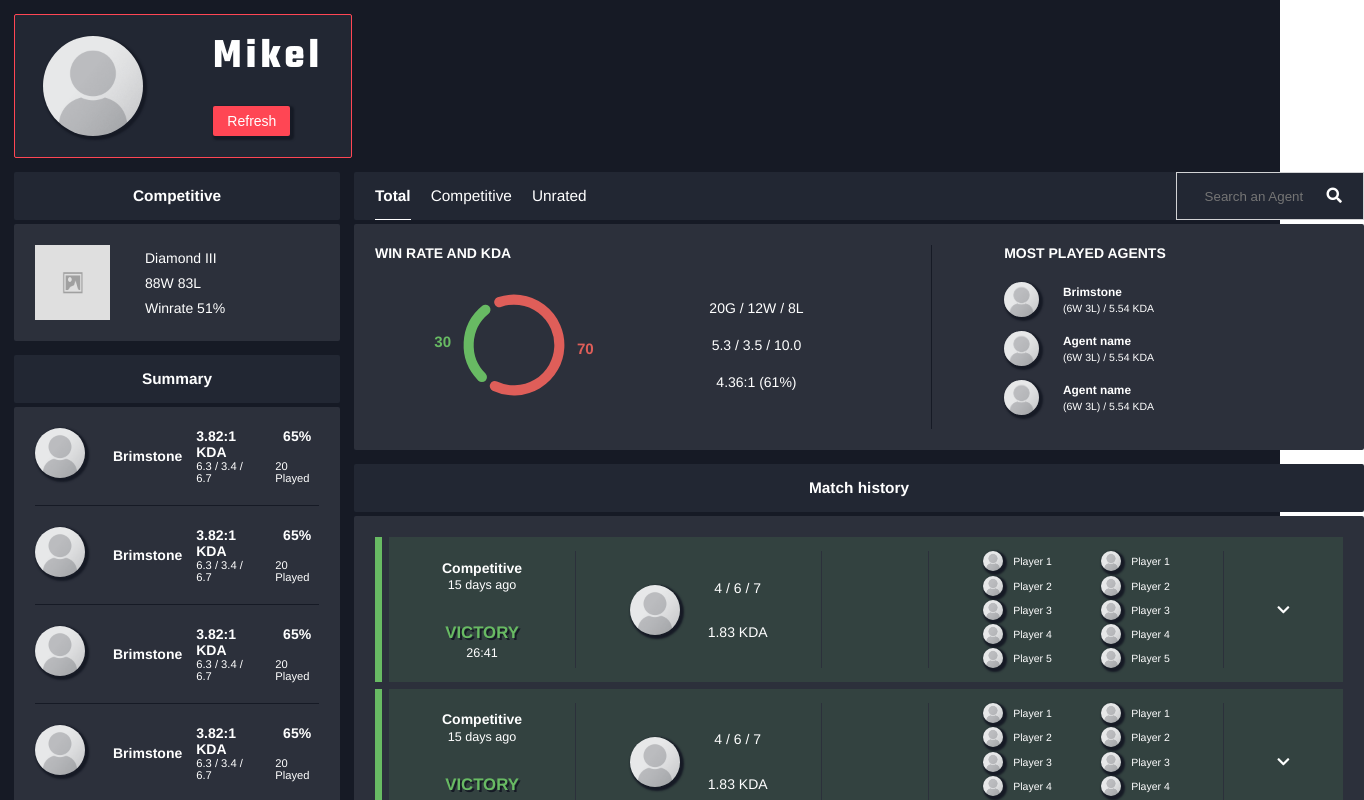
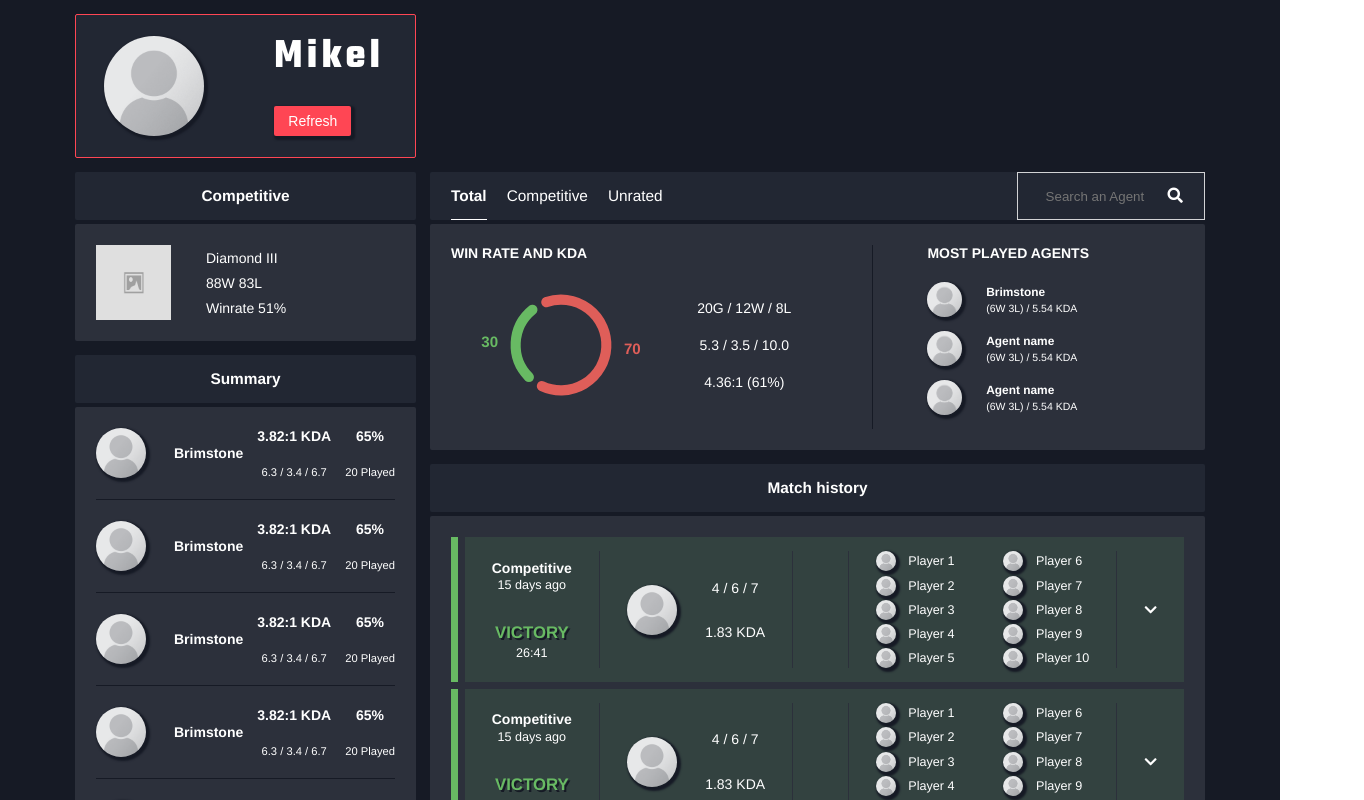
Before and after one commit to bobaec/valostats, a React (Create React App) app: page /player in a window 1280 px wide. Shown: the top 800 px of the page, 1364 px wide, since content can reach past the window. Built offline with nearby package versions, Linux system fonts and the light colour scheme.

Commit message:
fix match history items formatting

```diff
--- a/src/components/playerComponents/MatchDetails.scss
+++ b/src/components/playerComponents/MatchDetails.scss
@@ -1,7 +1,7 @@
 @import '../../colors.scss';
 
 .match-details-container {
-  font-size: 0.9rem;
+  font-size: 0.75rem;
 
   .match-header {
     font-size: 1rem;
@@ -10,20 +10,21 @@
     justify-content: space-evenly;
     align-items: center;
     background: $outer-box-black;
+    padding-left: 0;
 
     .header-item {
-      min-width: 90px;
-      padding: 1rem;
+      min-width: 85px;
       text-align: center;
+      padding: 1rem 0;
+      font-size: 0.9rem;
     }
 
     .match-result {
-      padding: 0;
-      text-align: start;
-      // min-width: unset;
-      padding-right: 1.6rem;
       text-transform: uppercase;
       font-weight: 600;
+      width: calc(120px - 1rem);
+      padding-left: 1rem;
+      text-align: left;
 
       &.victory {
         color: $victory;
@@ -62,13 +63,24 @@
         .player-container {
           display: flex;
           align-items: center;
+          width: calc(120px - 1rem);
         }
 
         .player-kda {
           display: flex;
           flex-direction: column;
+
+          .player-kda-summary {
+            margin-bottom: 0.2rem;
+          }
         }
 
+        .player-name {
+          text-overflow: ellipsis;
+          overflow: hidden;
+        }
+
+        .player-container,
         .player-rank,
         .player-combat-score,
         .player-kda-summary,
@@ -77,8 +89,8 @@
         .player-first-bloods,
         .player-plants,
         .player-defuses {
-          padding: 0 1rem;
-          min-width: 4rem;
+          // padding: 0 1rem;
+          min-width: 85px;
           text-align: center;
         }
       }
--- a/src/components/playerComponents/MatchHistoryItem.jsx
+++ b/src/components/playerComponents/MatchHistoryItem.jsx
@@ -4,7 +4,21 @@ import MatchDetails from './MatchDetails';
 export default function MatchHistoryItem(props) {
   const [state, setState] = useState({
     showMatchDetails: false,
+    firstTeam: ['Player 1', 'Player 2', 'Player 3', 'Player 4', 'Player 5'],
+    secondTeam: ['Player 6', 'Player 7', 'Player 8', 'Player 9', 'Player 10'],
   });
+
+  const teamlist = (item) => {
+    return item.map((player) => (
+      <div className='team-player'>
+        <img className='hero-icon small' src='portraitPlaceholder.png' alt='' />
+        <span>{player}</span>
+      </div>
+    ));
+  };
+
+  const firstTeam = teamlist(state.firstTeam);
+  const secondTeam = teamlist(state.secondTeam);
 
   return (
     <>
@@ -33,50 +47,8 @@ export default function MatchHistoryItem(props) {
           <div className='best-round'></div>
           <div className='seperator'></div>
           <div className='match-players'>
-            <div className='team-list'>
-              <div className='team-player'>
-                <img className='hero-icon small' src='portraitPlaceholder.png' alt='' />
-                <span>Player 1</span>
-              </div>
-              <div className='team-player'>
-                <img className='hero-icon small' src='portraitPlaceholder.png' alt='' />
-                <span>Player 2</span>
-              </div>
-              <div className='team-player'>
-                <img className='hero-icon small' src='portraitPlaceholder.png' alt='' />
-                <span>Player 3</span>
-              </div>
-              <div className='team-player'>
-                <img className='hero-icon small' src='portraitPlaceholder.png' alt='' />
-                <span>Player 4</span>
-              </div>
-              <div className='team-player'>
-                <img className='hero-icon small' src='portraitPlaceholder.png' alt='' />
-                <span>Player 5</span>
-              </div>
-            </div>
-            <div className='team-list'>
-              <div className='team-player'>
-                <img className='hero-icon small' src='portraitPlaceholder.png' alt='' />
-                <span>Player 1</span>
-              </div>
-              <div className='team-player'>
-                <img className='hero-icon small' src='portraitPlaceholder.png' alt='' />
-                <span>Player 2</span>
-              </div>
-              <div className='team-player'>
-                <img className='hero-icon small' src='portraitPlaceholder.png' alt='' />
-                <span>Player 3</span>
-              </div>
-              <div className='team-player'>
-                <img className='hero-icon small' src='portraitPlaceholder.png' alt='' />
-                <span>Player 4</span>
-              </div>
-              <div className='team-player'>
-                <img className='hero-icon small' src='portraitPlaceholder.png' alt='' />
-                <span>Player 5</span>
-              </div>
-            </div>
+            <div className='team-list'>{firstTeam}</div>
+            <div className='team-list'>{secondTeam}</div>
           </div>
           <div className='seperator'></div>
           <i
--- a/src/components/playerComponents/Player.scss
+++ b/src/components/playerComponents/Player.scss
@@ -15,7 +15,7 @@
       display: flex;
       flex-direction: column;
       justify-content: flex-start;
-      width: 1350px;
+      width: 1130px;
       margin: 0 auto;
     }
 
@@ -28,6 +28,7 @@
       border-color: $valorant-red;
       border-style: solid;
       border-width: 1px;
+      min-width: calc(341px - 4rem - 2px);
     }
 
     .default-container {
@@ -232,7 +233,7 @@
         .match-players {
           display: flex;
           align-items: center;
-          font-size: 0.75em;
+          font-size: 0.9em;
 
           .team-list {
             &:first-of-type {
@@ -295,6 +296,7 @@
 
 .spacer {
   margin-right: 1rem;
+  min-width: 341px;
 }
 
 .rotate {
@@ -302,5 +304,5 @@
 }
 
 .data-container {
-  min-width: 1010px;
+  min-width: 775px;
 }
```
